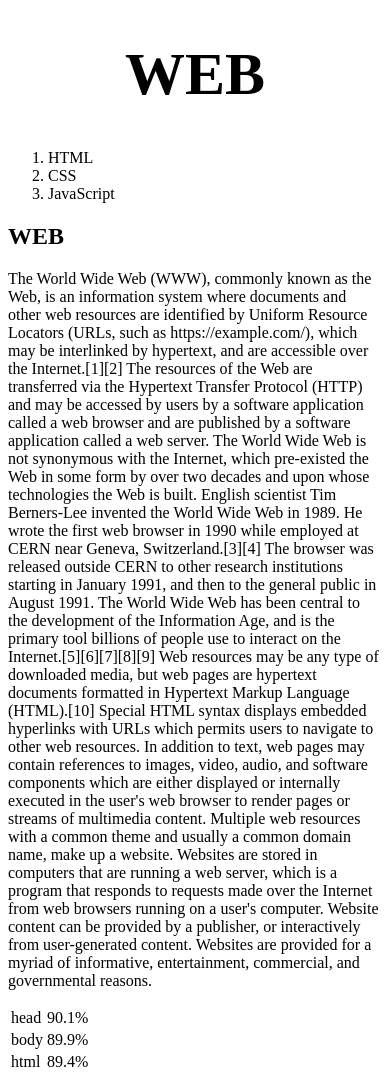
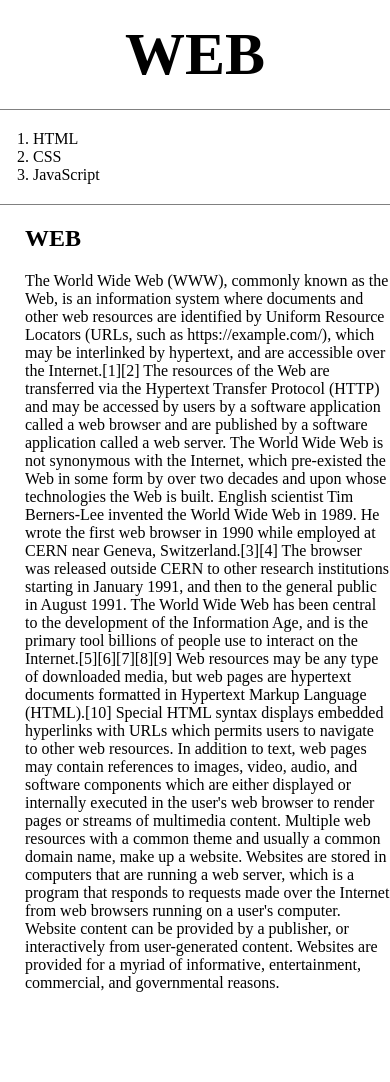
Before and after one commit to kj810/My-Base, a plain HTML site: page index.html in a window 390 px wide. After the commit the page ends 1008 px from the top, so only its background shows below. Drawn offline with Linux system fonts and the light colour scheme; a script that the page names is missing.

Commit message:
grid 활용

```diff
--- a/index.html
+++ b/index.html
@@ -5,26 +5,59 @@
     <title>WEB1 - WEB</title>
     <meta charset="utf-8">
     <style>
+        body {
+            margin:0;
+        }
         a {
             color: black;
             text-decoration: none;
         }
         h1 {
-            font-size:60px;
-            text-align: center;
+            font-size:60px; text-align: center;
+            border-bottom:1px solid gray;
+            margin:0;
+            padding:20px;
+        }
+        ol {
+            border-right:1px solid gray;
+            width:100px;
+            margin:0;
+            padding:20px;
+        }
+        #grid {
+            display: grid;
+            grid-template-columns: 150px 1fr;
+        }
+        #grid ol {
+            padding-left: 33px;
+        }
+        #grid #article {
+            padding-left: 25px;
+
+        }
+        @media(max-width:800px){
+            #grid {
+                display: block;
+            }
+            ol {
+            width:auto;
+            border-right:none;
+            border-bottom: 1px solid grey;
+            }
         }
     </style>
-
 </head>
 
 <body>
     <h1><a href="index.html">WEB</a></h1>
+    <div id="grid">
     <ol>
         <li><a href="1.html">HTML</a></li>
         <li><a href="2.html">CSS</a></li>
         <li><a href="3.html">JavaScript</a></li>
     </ol>
 
+    <div id="article">
     <h2>WEB</h2>
     <p>
         The World Wide Web (WWW), commonly known as the Web, is an information system where documents and other web
@@ -53,55 +86,8 @@
         interactively from user-generated content. Websites are provided for a myriad of informative, entertainment,
         commercial, and governmental reasons.
     </p>
-    <div id="disqus_thread"></div>
-    <script>
-
-    /**
-    *  RECOMMENDED CONFIGURATION VARIABLES: EDIT AND UNCOMMENT THE SECTION BELOW TO INSERT DYNAMIC VALUES FROM YOUR PLATFORM OR CMS.
-    *  LEARN WHY DEFINING THESE VARIABLES IS IMPORTANT: https://disqus.com/admin/universalcode/#configuration-variables*/
-    /*
-    var disqus_config = function () {
-    this.page.url = PAGE_URL;  // Replace PAGE_URL with your page's canonical URL variable
-    this.page.identifier = PAGE_IDENTIFIER; // Replace PAGE_IDENTIFIER with your page's unique identifier variable
-    };
-    */
-    (function() { // DON'T EDIT BELOW THIS LINE
-    var d = document, s = d.createElement('script');
-    s.src = 'https://web1-tlqllgvtex.disqus.com/embed.js';
-    s.setAttribute('data-timestamp', +new Date());
-    (d.head || d.body).appendChild(s);
-    })();
-    </script>
-    <noscript>Please enable JavaScript to view the <a href="https://disqus.com/?ref_noscript">comments powered by Disqus.</a></noscript>
-
-
-    <table>
-        <tr>
-            <td>head</td>
-            <td>90.1%</td>
-        </tr>
-        <tr>
-            <td>body</td>
-            <td>89.9%</td>
-        </tr>
-        <tr>
-            <td>html</td>
-            <td>89.4%</td>
-        </tr>
-    </table>
-    <!--Start of Tawk.to Script-->
-<script type="text/javascript">
-    var Tawk_API=Tawk_API||{}, Tawk_LoadStart=new Date();
-    (function(){
-    var s1=document.createElement("script"),s0=document.getElementsByTagName("script")[0];
-    s1.async=true;
-    s1.src='https://embed.tawk.to/5f58beae4704467e89ed746c/default';
-    s1.charset='UTF-8';
-    s1.setAttribute('crossorigin','*');
-    s0.parentNode.insertBefore(s1,s0);
-    })();
-    </script>
-    <!--End of Tawk.to Script-->
+</div>
+</div>
 </body>
 
 </html>
```
Also changed, not shown: 1.html (+39 -18 lines), 2.html (+1 -1 lines), 3.html (+37 -16 lines).
